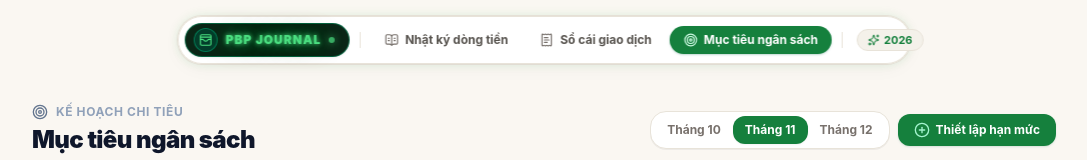
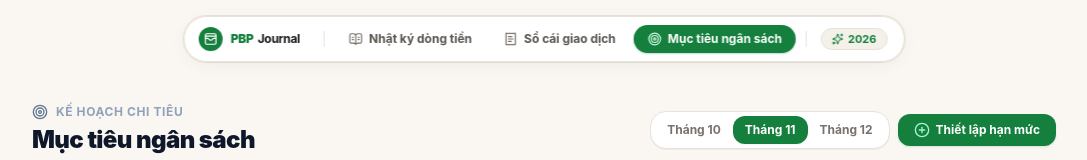
Before and after one commit to sonhotrung/PBP, a Next.js app in the folder fe/: page /budgets in a window 1280 px wide. Shown: the top 160 px of the page, without its empty margins (96-1183 px from the left). Built offline with nearby package versions, Linux system fonts and the light colour scheme; no server answers.

Commit message:
feat(fe): update logo to clean and stable classic green

```diff
--- a/fe/src/app/globals.css
+++ b/fe/src/app/globals.css
@@ -6,8 +6,7 @@
   --card-white: #FFFFFF;        /* Màu trắng tinh khôi cho các thẻ Card */
   --beige-subtle: #F4F1EA;      /* Màu be nhạt cho ô input và nền phụ */
   --beige-border: #E8E3D9;      /* Màu be cát cho các đường viền dividers */
-  --green-primary: #15803D;     /* Xanh lá cây thực vật cho Buttons & Accents */
-  --green-neon: #22C55E;        /* Xanh neon phát quang cho Logo */
+  --green-primary: #15803D;     /* Xanh lá cây tự nhiên, ổn định, thanh lịch */
   --text-dark: #1C1917;         /* Màu chữ nâu sẫm thanh lịch */
 }
 
@@ -22,22 +21,11 @@ body {
   box-sizing: border-box;
 }
 
-/* Chữ Logo NEON Xanh Lá Cây */
-.neon-logo-text {
-  color: #4ADE80;
-  text-shadow:
-    0 0 4px rgba(74, 222, 128, 0.9),
-    0 0 12px rgba(34, 197, 94, 0.75),
-    0 0 24px rgba(21, 128, 61, 0.5);
-  letter-spacing: 0.08em;
-}
-
-/* Viền phát quang nhẹ cho thanh điều hướng */
-.neon-island-border {
+/* Đổ bóng mềm nhẹ cho thanh điều hướng nổi */
+.island-shadow {
   box-shadow:
     0 4px 20px -2px rgba(28, 25, 23, 0.05),
-    0 0 0 1px var(--beige-border),
-    0 0 12px rgba(34, 197, 94, 0.12);
+    0 0 0 1px var(--beige-border);
 }
 
 /* Thanh cuộn tinh tế màu be kem */
--- a/fe/src/components/layout/FloatingNavbar.tsx
+++ b/fe/src/components/layout/FloatingNavbar.tsx
@@ -38,19 +38,19 @@ export default function FloatingNavbar() {
 
   return (
     <header className="fixed top-4 left-1/2 -translate-x-1/2 z-50 w-full max-w-fit px-4 pointer-events-none">
-      <nav className="pointer-events-auto flex items-center gap-1.5 sm:gap-2.5 p-1.5 bg-white/95 backdrop-blur-xl border border-[#E8E3D9] rounded-full shadow-lg shadow-stone-900/5 neon-island-border transition-all">
-        {/* Brand Logo với chữ NEON Xanh Lá Cây */}
+      <nav className="pointer-events-auto flex items-center gap-1.5 sm:gap-2.5 p-1.5 bg-white/95 backdrop-blur-xl border border-[#E8E3D9] rounded-full shadow-lg shadow-stone-900/5 island-shadow transition-all">
+        {/* Brand Logo màu Xanh Lá Cây thanh lịch, ổn định */}
         <Link
           href="/dashboard"
-          className="flex items-center gap-2 pl-2 pr-3.5 py-1 rounded-full bg-[#0A2616] hover:bg-[#071D11] transition-all group shrink-0 border border-emerald-500/40 shadow-xs"
+          className="flex items-center gap-2 pl-2 pr-3.5 py-1 rounded-full hover:bg-[#F4F1EA] transition-all group shrink-0"
         >
-          <div className="w-6 h-6 rounded-full bg-emerald-900/60 flex items-center justify-center text-[#4ADE80] border border-emerald-400/40">
+          <div className="w-6 h-6 rounded-full bg-[#15803D] flex items-center justify-center text-white shadow-2xs">
             <WalletCards className="w-3.5 h-3.5" />
           </div>
-          <span className="text-xs font-black tracking-wider neon-logo-text uppercase">
-            PBP Journal
+          <span className="text-xs font-black tracking-tight text-[#15803D] flex items-center gap-1">
+            <span>PBP</span>
+            <span className="text-[#1C1917] font-bold">Journal</span>
           </span>
-          <span className="w-1.5 h-1.5 rounded-full bg-[#4ADE80] animate-pulse shadow-[0_0_8px_#4ADE80]" />
         </Link>
 
         {/* Dấu phân cách dọc viền be */}
```
